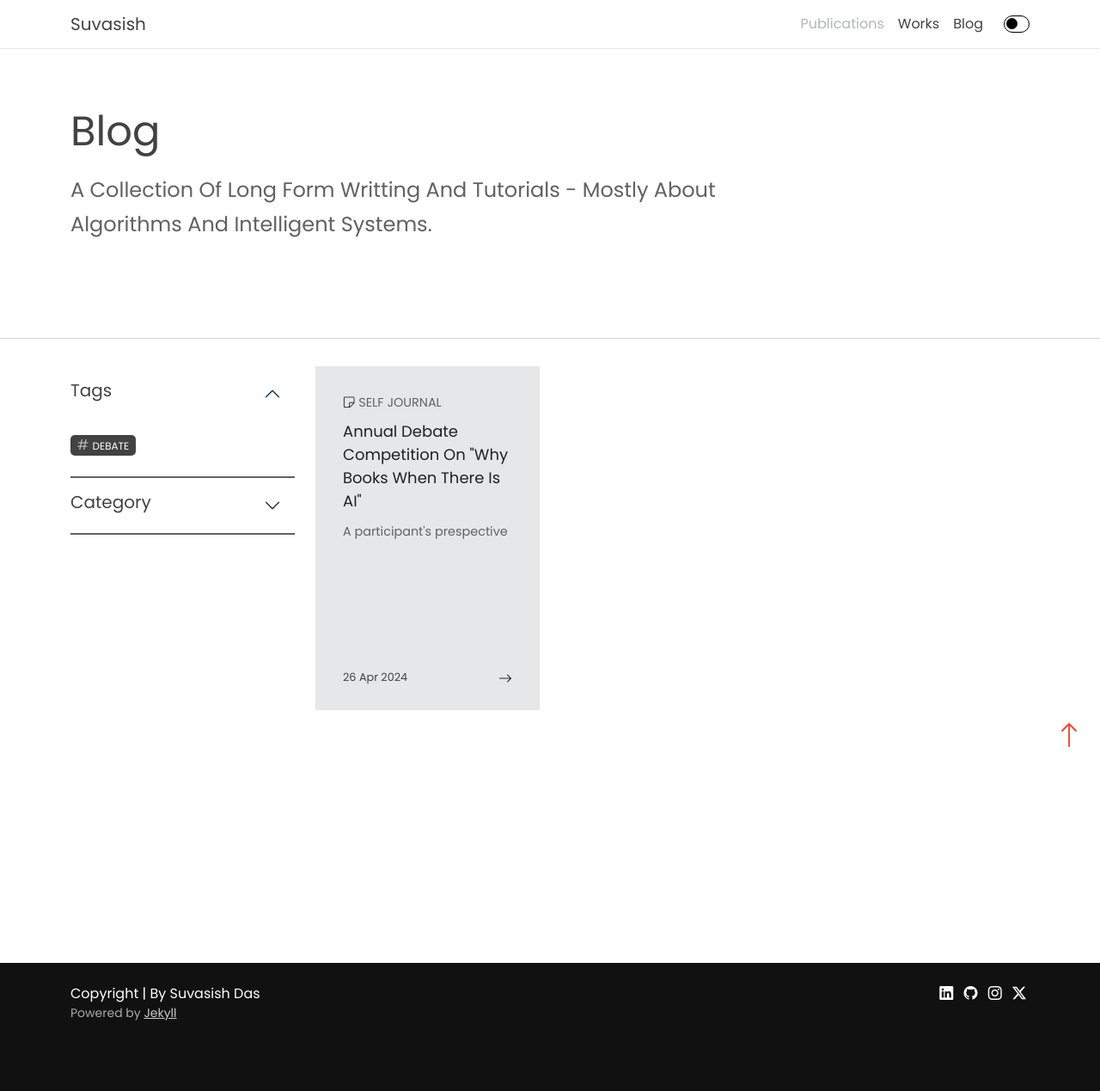
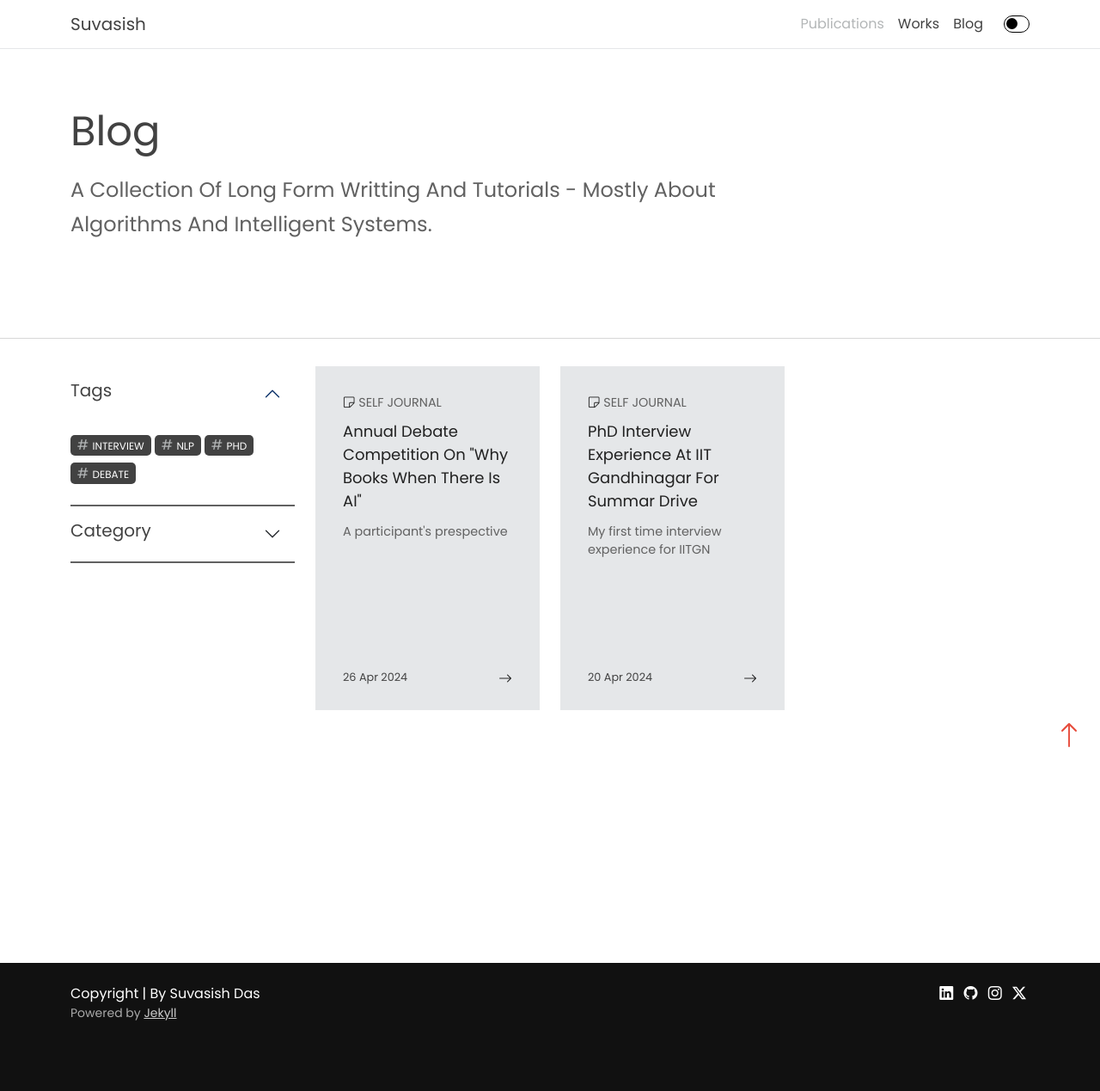
Before and after one commit to suvasish114/suvasish114.github.io, a Jekyll site: the page built from blog.html, in a window 1280 px wide. Shown: the whole page at 86% size. Built offline with Jekyll 4.4.1, drawn with Linux system fonts in a browser that asks for light colours; some web fonts are replaced; some of the changed lines change nothing that is shown.

Commit message:
post added

```diff
--- a/_posts/interview.txt
+++ b/_posts/2024-04-20-PhD-interview-experience-at-IIT-Gandhinagar-for-summar-drive.md
@@ -1,4 +1,4 @@
-
+---
 id: 1713602033
 layout: post
 title: PhD interview experience at IIT Gandhinagar for summar drive
@@ -6,9 +6,8 @@ subtitle: My first time interview experience for IITGN
 category: Self Journal
 tags: [interview, nlp, phd]
 permalink: /blog/:title:output_ext
-updated_on: 24 Apr 2024
-filename: 2024-04-20-PhD-interview-experience-at-IIT-Gandhinagar-for-summar-drive.md
-
+updated_on: 01 May 2024
+---
 
 I was motivated to pursue PhD during my masters thesis work on NLP. I applied for regular PhD program at IIT Gandhinagar, though I didn't have any fellowships. I have been shortlisted for the first round. The interview was completely virtual and conducted via zoom meeting. My interview was scheduled on 20 april 2024 at 12:30 PM. There was two panelist in the meeting (i.e. `panelist1` was Dr. [Krishna Prasad Miyapuram](https://cogs.iitgn.ac.in/team/krishna-prasad-miyapuram/) and `panelist2` was Dr. [Shanmuganathan Raman](https://people.iitgn.ac.in/~shanmuga/)). The interview was for 5 to 10 minutes.
 
```
